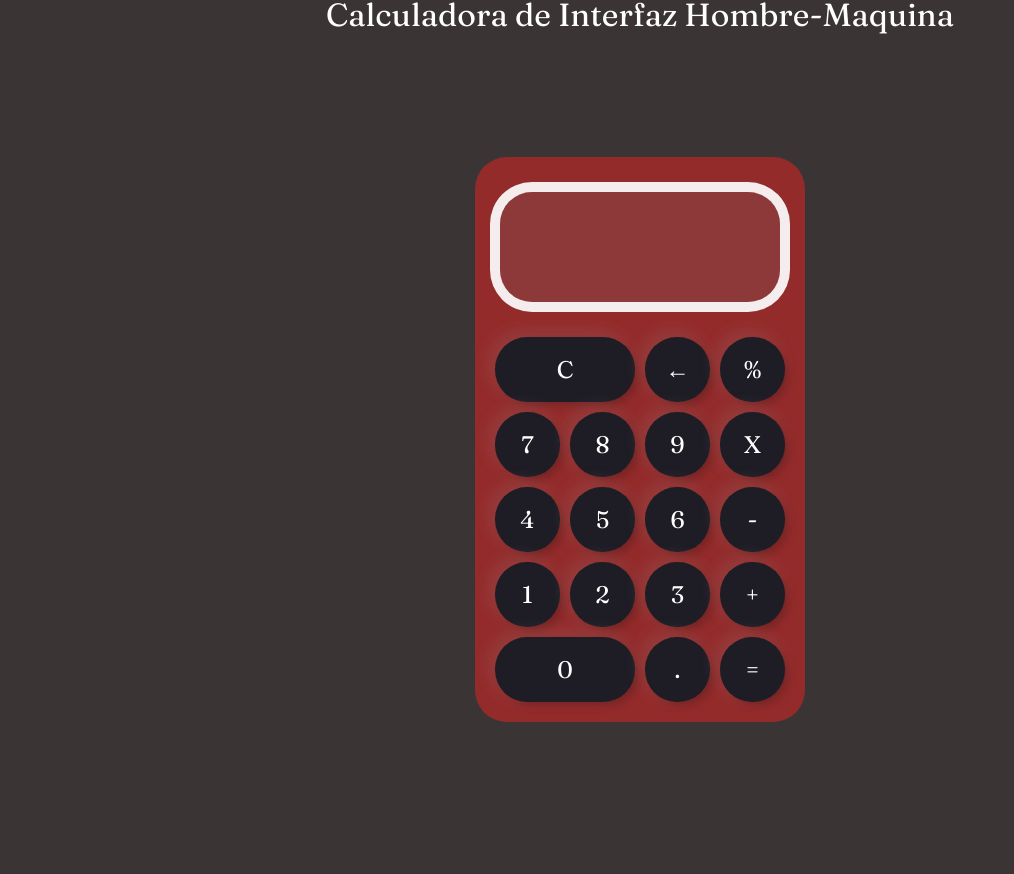
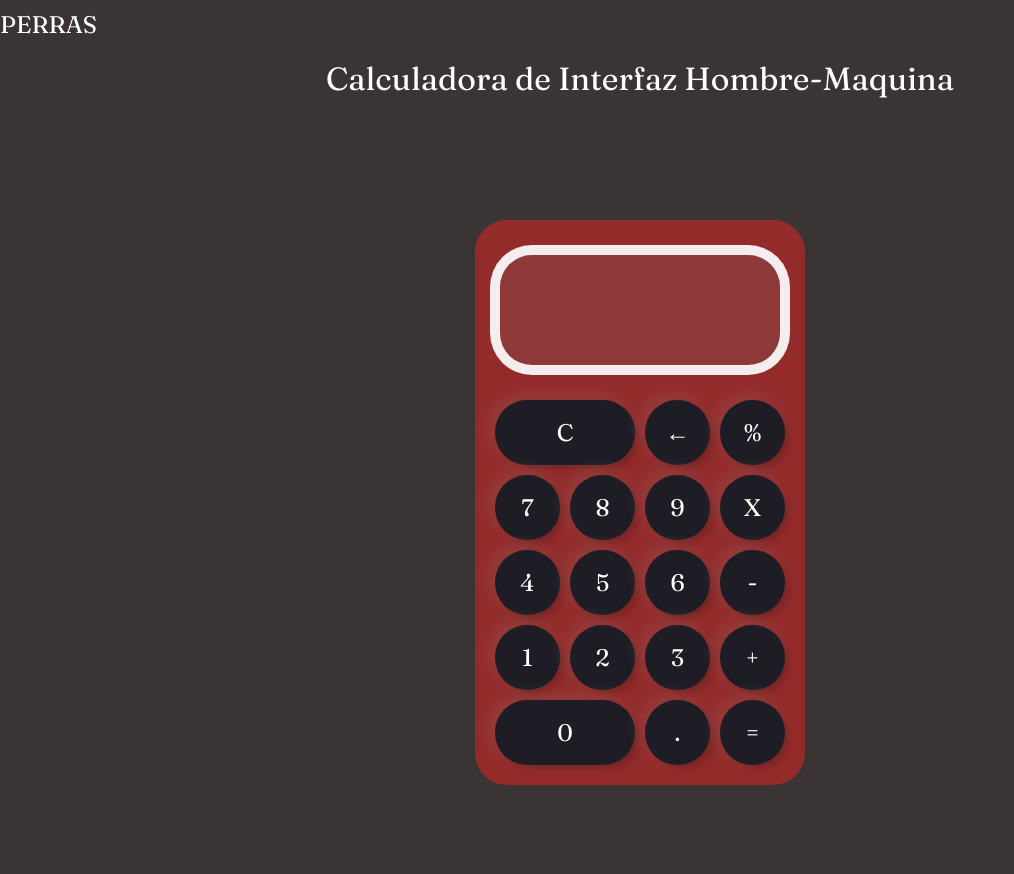
Before and after one commit to DSantS/calculadora, a plain HTML site: page index.html in a window 1280 px wide. Shown: the part 54-928 px from the top of the page, without its empty margins (0-1014 px from the left). Before the commit the page ends 893 px from the top, so only its background shows below. Drawn offline with Linux system fonts and the light colour scheme.

Commit message:
Update index.html

```diff
--- a/index.html
+++ b/index.html
@@ -18,6 +18,7 @@
 
 <body>
 	<h1>HOLA MUNDO</h1>
+	<h2>PERRAS<h2>
     <h1><center>Calculadora de Interfaz Hombre-Maquina</center></h1>
 	<div class="container">
         <div class="calculadora">
```
